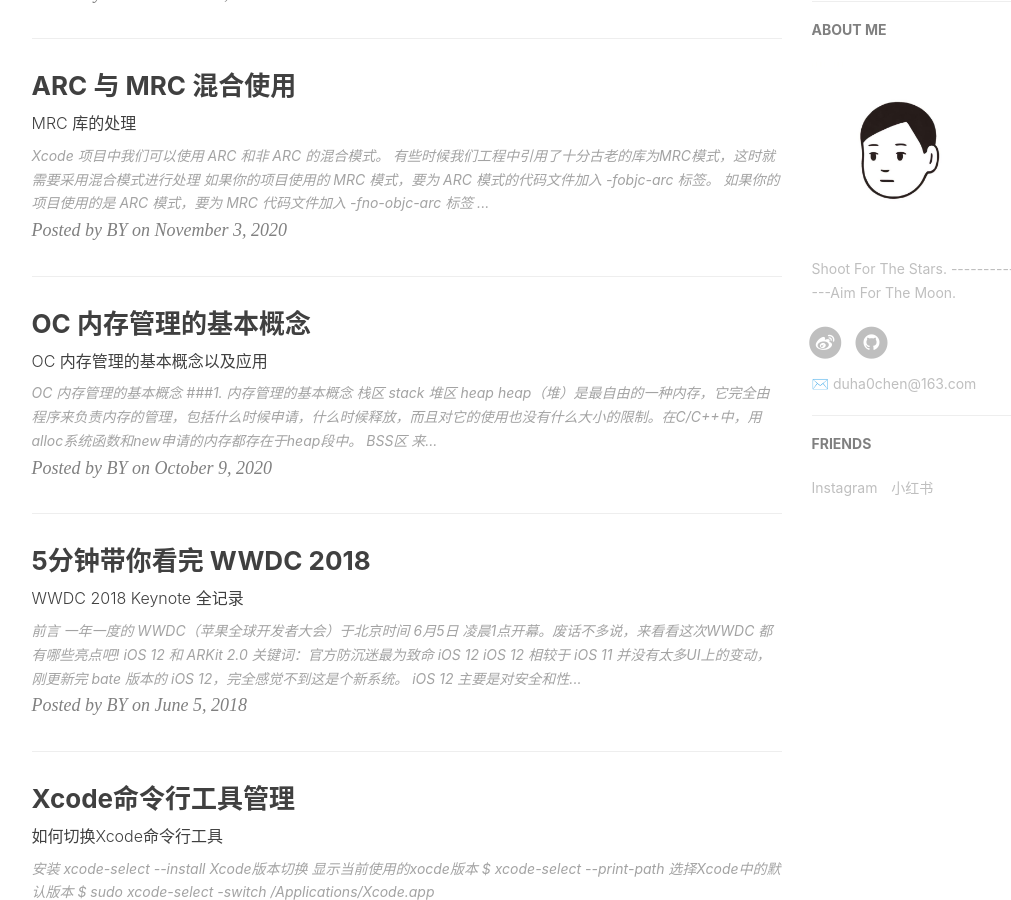
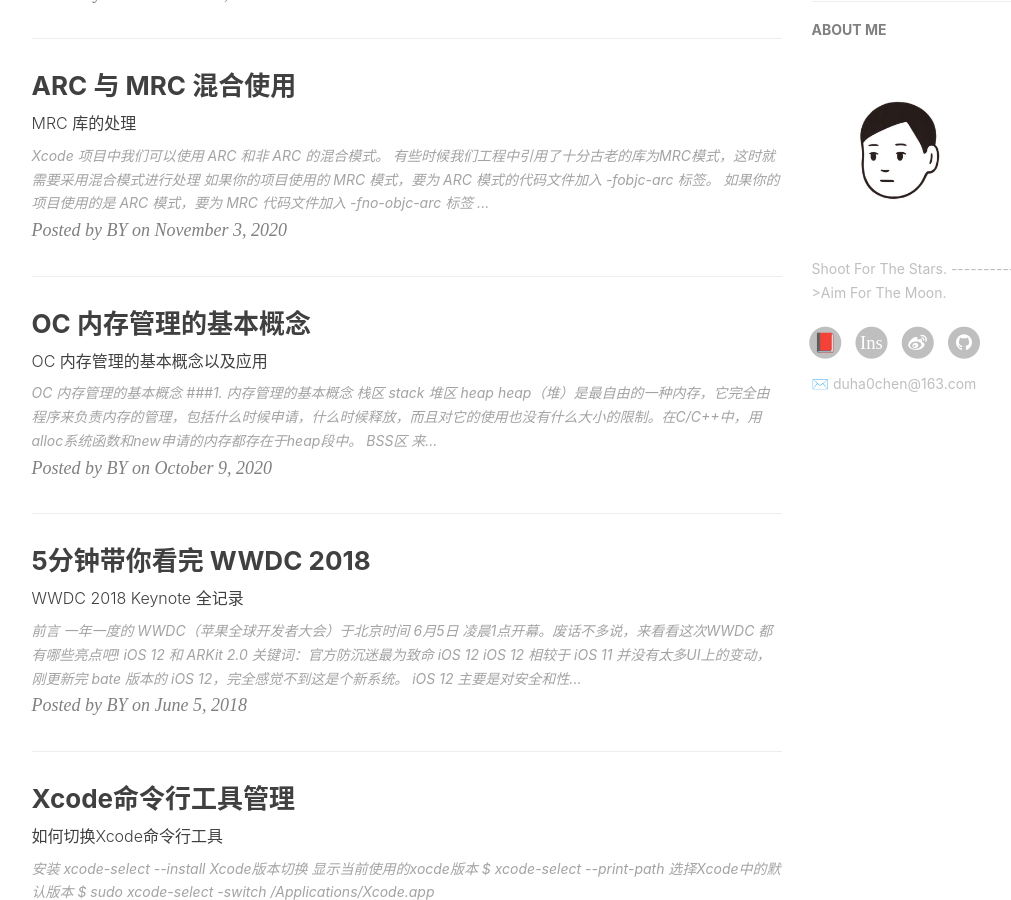
Before and after one commit to 0oHo0/0oHo0.github.io, a Jekyll site: the page built from index.html, in a window 1280 px wide and 900 px high, scrolled down 660 px. Shown: the whole window, without its empty margins (136-1147 px from the left). Built offline with Jekyll 4.4.1, drawn with Linux system fonts in a browser that asks for light colours; nearby versions of some CDN libraries; the list of posts is cut into pages by our own code; comment, search, counter and statistics services are not loaded.

Commit message:
改了社交联系方式

```diff
--- a/_config.yml
+++ b/_config.yml
@@ -11,17 +11,18 @@
 
 # Sidebar settings
 sidebar: true                           # whether or not using Sidebar.
-sidebar-about-description: "Shoot For The Stars. ---------------Aim For The Moon."
+sidebar-about-description: "Shoot For The Stars. ------------>Aim For The Moon."
 sidebar-avatar: /img/me.jpg      # use absolute URL, seeing it's used in both `/` and `/about/`
 
 
 
 # SNS settings
 RSS: false
-weibo_username:     千禧老干部
-# zhihu_username:     qiubaiying
+weibo_username:     u/5264344292
+ins_username:     qiubaiying
 github_username:    0oHo0
-#facebook_username:  baiying.qiu.7
+redbook_username:  5b17cc3a11be10105dc8374d
+# facebook_username:  baiying.qiu.7
 #jianshu_username:   e71990ada2fd
 #twitter_username:   qiubaiying
 
@@ -97,19 +98,19 @@
 
 
 # Friends
-friends: [
-    {
-        title: "Instagram",
-        href: "https://www.instagram.com/duuhoo_/"
-    },{
-        title: "小红书",
-        href: "https://www.xiaohongshu.com/user/profile/5b17cc3a11be10105dc8374d"
-    }
-    # {
-    #     title: "Apple",
-    #     href: "https://apple.com"
-    # },{
-    #     title: "Apple Developer",
-    #     href: "https://developer.apple.com/"
-    # }
-]
+# friends: [
+#     {
+#         title: "Instagram",
+#         href: "https://www.instagram.com/duuhoo_/"
+#     },{
+#         title: "小红书",
+#         href: "https://www.xiaohongshu.com/user/profile/5b17cc3a11be10105dc8374d"
+#     }
+#     # {
+#     #     title: "Apple",
+#     #     href: "https://apple.com"
+#     # },{
+#     #     title: "Apple Developer",
+#     #     href: "https://developer.apple.com/"
+#     # }
+# ]
--- a/_includes/footer.html
+++ b/_includes/footer.html
@@ -15,12 +15,12 @@
                     </li>
                     {% endif %}
                     <!-- add jianshu add target = "_blank" to <a> by BY -->
-                    {% if site.jianshu_username %}
+                    {% if site.redbook_username %}
                     <li>
-                        <a target="_blank" href="https://www.jianshu.com/u/{{ site.jianshu_username }}">
+                        <a target="_blank" href="http://www.xiaohongshu.com/user/profile/{{ site.redbook_username }}">
                             <span class="fa-stack fa-lg">
                                 <i class="fa fa-circle fa-stack-2x"></i>
-                                <i class="fa  fa-stack-1x fa-inverse">简</i>
+                                <i class="fa  fa-stack-1x fa-inverse">📕</i>
                             </span>
                         </a>
                     </li>
@@ -37,12 +37,12 @@
                     {% endif %}
 
                     <!-- add Weibo, Zhihu by Hux, add target = "_blank" to <a> by Hux -->
-                    {% if site.zhihu_username %}
+                    {% if site.ins_username %}
                     <li>
-                        <a target="_blank" href="https://www.zhihu.com/people/{{ site.zhihu_username }}">
+                        <a target="_blank" href="https://www.instagram.com/{{ site.ins_username }}">
                             <span class="fa-stack fa-lg">
                                 <i class="fa fa-circle fa-stack-2x"></i>
-                                <i class="fa  fa-stack-1x fa-inverse">知</i>
+                                <i class="fa  fa-stack-1x fa-inverse">Ins</i>
                             </span>
                         </a>
                     </li>
--- a/_layouts/default.html
+++ b/_layouts/default.html
@@ -1,5 +1,6 @@
 <!DOCTYPE html>
 <html lang="en">
+
 
 
 {% include head.html %}
--- a/_layouts/page.html
+++ b/_layouts/page.html
@@ -3,7 +3,8 @@
 ---
 
 <!-- Page Header -->
-<header class="intro-header" style="background-image: url('{{ site.baseurl }}/{% if page.header-img %}{{ page.header-img }}{% else %}{{ site.header-img }}{% endif %}')">
+<header class="intro-header"
+    style="background-image: url('{{ site.baseurl }}/{% if page.header-img %}{{ page.header-img }}{% else %}{{ site.header-img }}{% endif %}')">
     <div class="container">
         <div class="row">
             <div class="col-lg-8 col-lg-offset-2 col-md-10 col-md-offset-1 ">
@@ -100,11 +101,12 @@
 
             <!-- Short About -->
             <section class="visible-md visible-lg">
-                    <hr><h5><a href="{{'/about/' | prepend: site.baseurl }}">ABOUT ME</a></h5>
+                <hr>
+                <h5><a href="{{'/about/' | prepend: site.baseurl }}">ABOUT ME</a></h5>
                 <div class="short-about">
                     {% if site.sidebar-avatar %}
                     <a href="{{ site.baseurl }}/about">
-                                <img src="{{site.sidebar-avatar}}"/>
+                        <img src="{{site.sidebar-avatar}}" />
                     </a>
                     {% endif %}
                     {% if site.sidebar-about-description %}
@@ -114,7 +116,7 @@
                     <ul class="list-inline">
                         {% if site.RSS %}
                         <li>
-                                <a href="{{ "/feed.xml" | prepend: site.baseurl }}">
+                            <a href="{{ " /feed.xml" | prepend: site.baseurl }}">
                                 <span class="fa-stack fa-lg">
                                     <i class="fa fa-circle fa-stack-2x"></i>
                                     <i class="fa fa-rss fa-stack-1x fa-inverse"></i>
@@ -123,12 +125,13 @@
                         </li>
                         {% endif %}
                         <!-- add jianshu add target = "_blank" to <a> by BY -->
-                            {% if site.jianshu_username %}
+                        {% if site.redbook_username %}
                         <li>
-                                <a target="_blank" href="https://www.jianshu.com/u/{{ site.jianshu_username }}">
+                            <a target="_blank"
+                                href="http://www.xiaohongshu.com/user/profile/{{ site.redbook_username }}">
                                 <span class="fa-stack fa-lg">
                                     <i class="fa fa-circle fa-stack-2x"></i>
-                                        <i class="fa  fa-stack-1x fa-inverse">简</i>
+                                    <i class="fa  fa-stack-1x fa-inverse">📕</i>
                                 </span>
                             </a>
                         </li>
@@ -143,12 +146,12 @@
                             </a>
                         </li>
                         {% endif %}
-                            {% if site.zhihu_username %}
+                        {% if site.ins_username %}
                         <li>
-                                <a target="_blank" href="https://www.zhihu.com/people/{{ site.zhihu_username }}">
+                            <a target="_blank" href="https://www.instagram.com/{{ site.ins_username }}">
                                 <span class="fa-stack fa-lg">
                                     <i class="fa fa-circle fa-stack-2x"></i>
-                                        <i class="fa  fa-stack-1x fa-inverse">知</i>
+                                    <i class="fa  fa-stack-1x fa-inverse">Ins</i>
                                 </span>
                             </a>
                         </li>
```
Lines whose indentation alone changed are shown as unchanged.
